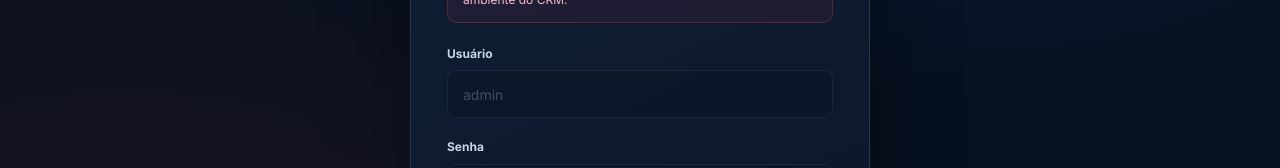
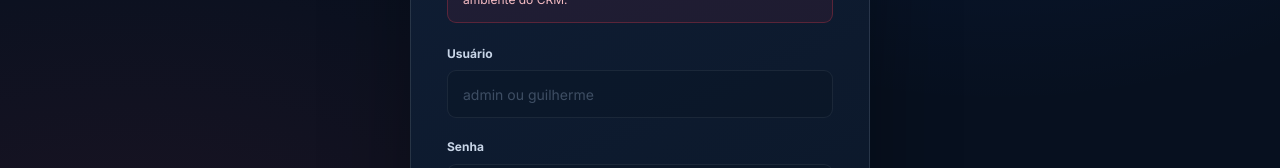
Before and after one commit to cassiellos/cassiellos_site, a Next.js app: page /crm/login in a window 1280 px wide. Shown: the part 408-576 px from the top of the page. Built offline with nearby package versions, Linux system fonts and the light colour scheme; no server answers.

Commit message:
ui(crm): indicar acessos individuais no login

```diff
--- a/app/crm/login/page.tsx
+++ b/app/crm/login/page.tsx
@@ -45,7 +45,7 @@ export default async function CrmLoginPage({ searchParams }: LoginProps) {
         <form action="/api/crm/auth/login" method="POST" className="crm-auth-form">
           {next && <input type="hidden" name="next" value={next} />}
           <label htmlFor="crm-username">Usuário</label>
-          <input id="crm-username" name="username" type="text" required autoComplete="username" autoCapitalize="none" autoCorrect="off" maxLength={100} placeholder="admin" disabled={!configured} />
+          <input id="crm-username" name="username" type="text" required autoComplete="username" autoCapitalize="none" autoCorrect="off" maxLength={100} placeholder="admin ou guilherme" disabled={!configured} />
           <label htmlFor="crm-password">Senha</label>
           <input id="crm-password" name="password" type="password" required minLength={12} maxLength={256} autoComplete="current-password" placeholder="Sua senha de acesso" disabled={!configured} />
           <button className="crm-btn crm-btn-primary crm-auth-submit" type="submit" disabled={!configured}>Acessar meu CRM <span aria-hidden="true">→</span></button>
```
